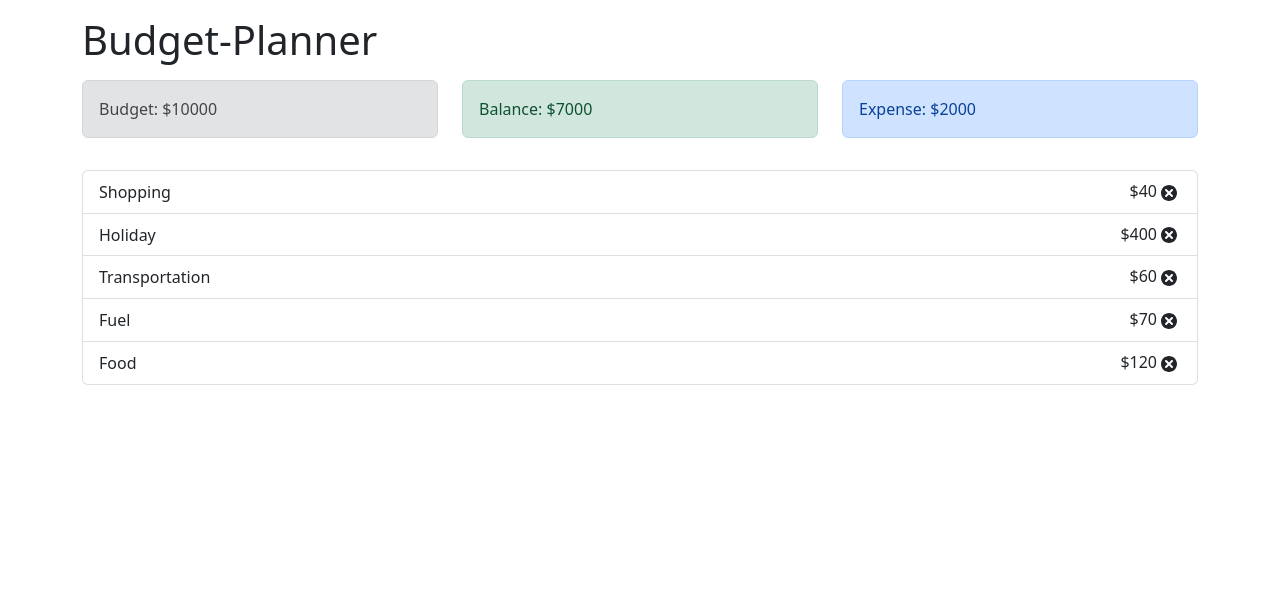
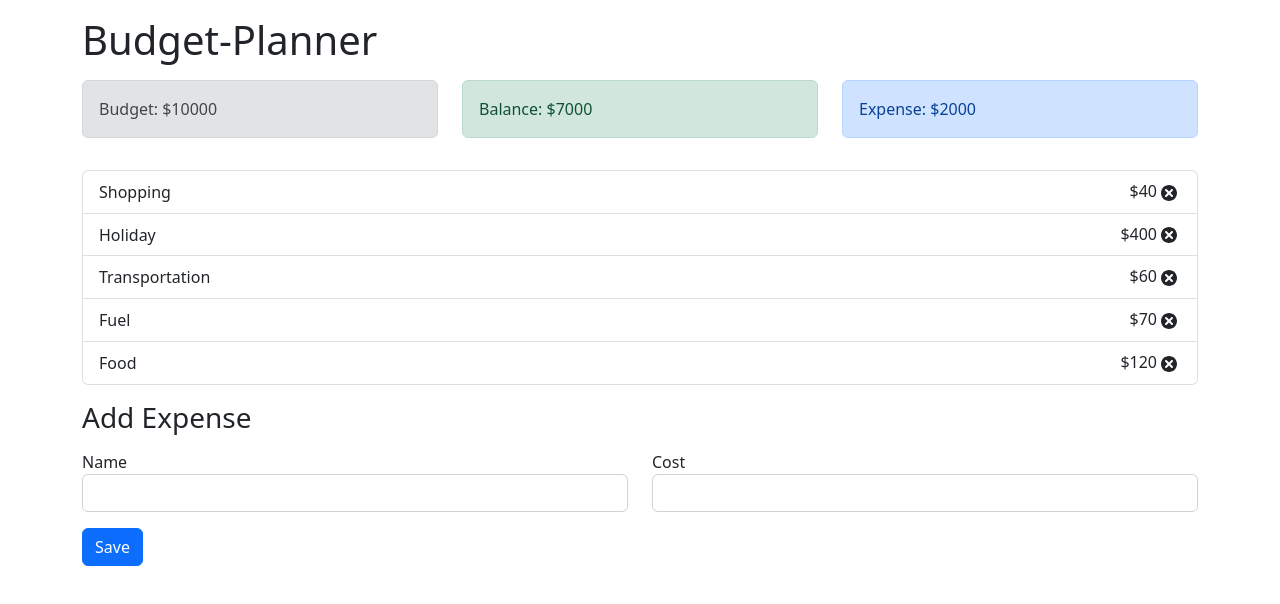
Before and after one commit to OmarMWarraich/Budget-Tracker, a React (Create React App) app: page / in a window 1280 px wide. Shown: the top 604 px of the page. Built offline with nearby package versions, Linux system fonts and the light colour scheme.

Commit message:
feat: Add form

```diff
--- a/src/App.js
+++ b/src/App.js
@@ -4,6 +4,7 @@
 import Balance from "./components/Balance";
 import Expense from "./components/Expense";
 import ExpenseList from "./components/ExpenseList";
+import AddExpenseForm from "./components/AddExpenseForm";
 
 const App = () => {
   return (
@@ -25,6 +26,12 @@
                 <ExpenseList />
               </div>
             </div>
+            <h3 className="mt-3">Add Expense</h3>
+            <div className="row mt-3">
+              <div className="col-sm">
+                <AddExpenseForm />
+              </div>
+            </div>
           </div>
           );
 };
--- /dev/null
+++ b/src/components/AddExpenseForm.js
@@ -0,0 +1,38 @@
+import React from 'react'
+
+const AddExpenseForm = () => {
+
+  return (
+    <form>
+        <div className='row'>
+            <div className='col-sm'>
+                <label htmlFor='name'>Name</label>
+                <input
+                    required='required'
+                    type='text'
+                    className='form-control'
+                    id='name'
+                ></input>
+            </div>
+            <div className='col-sm'>
+                <label htmlFor='cost'>Cost</label>
+                <input
+                    required='required'
+                    type='text'
+                    className='form-control'
+                    id='cost'
+                ></input>
+            </div>
+        </div>
+        <div className='row'>
+            <div className='col-sm'>
+                <button type='submit' className='btn btn-primary mt-3'>
+                    Save
+                </button>
+            </div>
+        </div>
+    </form>
+  );
+};
+
+export default AddExpenseForm;
```
Also changed, not shown: 1 other file (tests, documents, lock files or other folders).
